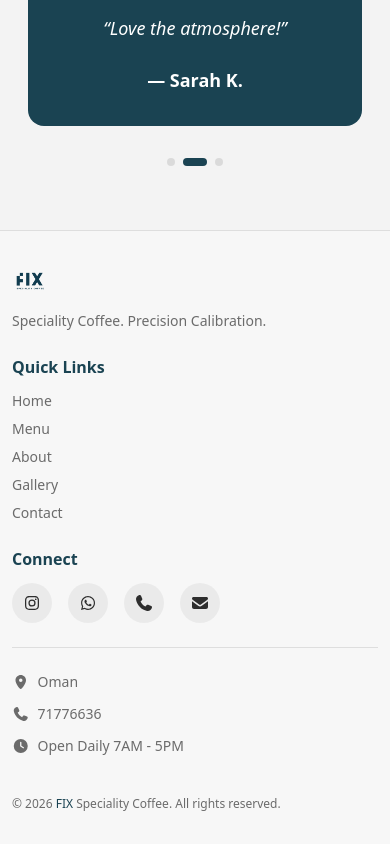
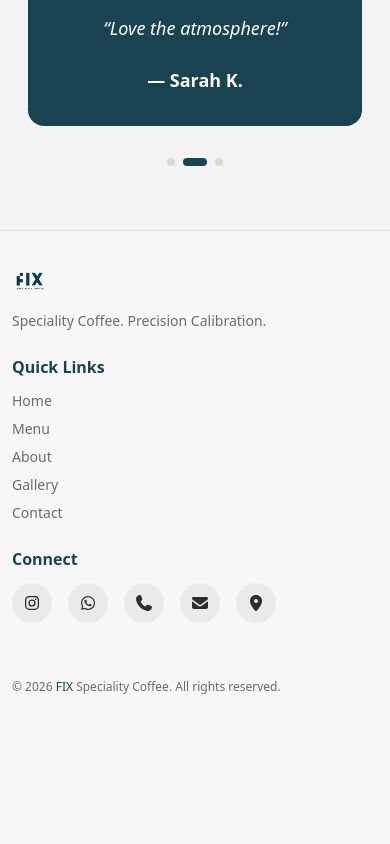
Before and after one commit to Ahmad-hue-hue/Fix.Om, a Next.js app in the folder fix-om/: page / in a window 390 px wide. Shown: the part 1070-1914 px from the top of the page. After the commit the page ends 1797 px from the top, so only its background shows below. Built offline with nearby package versions, Linux system fonts and the light colour scheme.

Commit message:
fix: move location to Connect section, remove separate contact info
- Add location icon to Connect section (both mobile & desktop)
- Remove divider and separate contact info section
- Keep only Connect with all social icons + location

```diff
--- a/fix-om/components/layout/footer.tsx
+++ b/fix-om/components/layout/footer.tsx
@@ -73,7 +73,7 @@ export function Footer() {
             <h4 className="text-primary font-semibold mb-3">
               {isArabic ? "تواصل معنا" : "Connect"}
             </h4>
-            <div className="flex gap-4">
+            <div className="flex gap-4 mb-4">
               {instagram && (
                 <motion.a
                   href={instagram.startsWith("http") ? instagram : `https://instagram.com/${instagram}`}
@@ -118,43 +118,18 @@ export function Footer() {
                   <FontAwesomeIcon icon={faEnvelope} className="w-4 h-4" />
                 </motion.a>
               )}
-            </div>
-          </motion.div>
-
-          {/* Divider */}
-          <div className="border-t border-glass-border" />
-
-          {/* Contact Info */}
-          <motion.div
-            className="flex flex-col gap-3"
-            initial={{ opacity: 0 }}
-            whileInView={{ opacity: 1 }}
-            viewport={{ once: true }}
-            transition={{ duration: 0.6, delay: 0.3 }}
-          >
               {locationUrl && (
-              <a
+                <motion.a
                   href={locationUrl}
                   target="_blank"
                   rel="noopener noreferrer"
-                className="flex items-center gap-2 text-subtext hover:text-primary transition-colors text-sm"
+                  className="w-10 h-10 rounded-full bg-glass flex items-center justify-center text-bone hover:bg-primary hover:text-white transition-all duration-300"
+                  whileHover={{ scale: 1.1 }}
+                  whileTap={{ scale: 0.95 }}
                 >
                   <FontAwesomeIcon icon={faMapMarkerAlt} className="w-4 h-4" />
-                <span>{address || (isArabic ? "الدرزيز، عُمان" : "Ad Driz, Oman")}</span>
-              </a>
+                </motion.a>
               )}
-            {phone && (
-              <a
-                href={`tel:${phone}`}
-                className="flex items-center gap-2 text-subtext hover:text-primary transition-colors text-sm"
-              >
-                <FontAwesomeIcon icon={faPhone} className="w-4 h-4" />
-                <span>{phone}</span>
-              </a>
-            )}
-            <div className="flex items-center gap-2 text-subtext text-sm">
-              <FontAwesomeIcon icon={faClock} className="w-4 h-4" />
-              <span>{isArabic ? "مفتوح يومياً 7ص - 5م" : "Open Daily 7AM - 5PM"}</span>
             </div>
           </motion.div>
 
@@ -265,6 +240,18 @@ export function Footer() {
                   <FontAwesomeIcon icon={faEnvelope} className="w-4 h-4" />
                 </motion.a>
               )}
+              {locationUrl && (
+                <motion.a
+                  href={locationUrl}
+                  target="_blank"
+                  rel="noopener noreferrer"
+                  className="w-10 h-10 rounded-full bg-glass flex items-center justify-center text-bone hover:bg-primary hover:text-white transition-all duration-300"
+                  whileHover={{ scale: 1.1 }}
+                  whileTap={{ scale: 0.95 }}
+                >
+                  <FontAwesomeIcon icon={faMapMarkerAlt} className="w-4 h-4" />
+                </motion.a>
+              )}
             </div>
           </motion.div>
 
```
Lines whose indentation alone changed are shown as unchanged.
